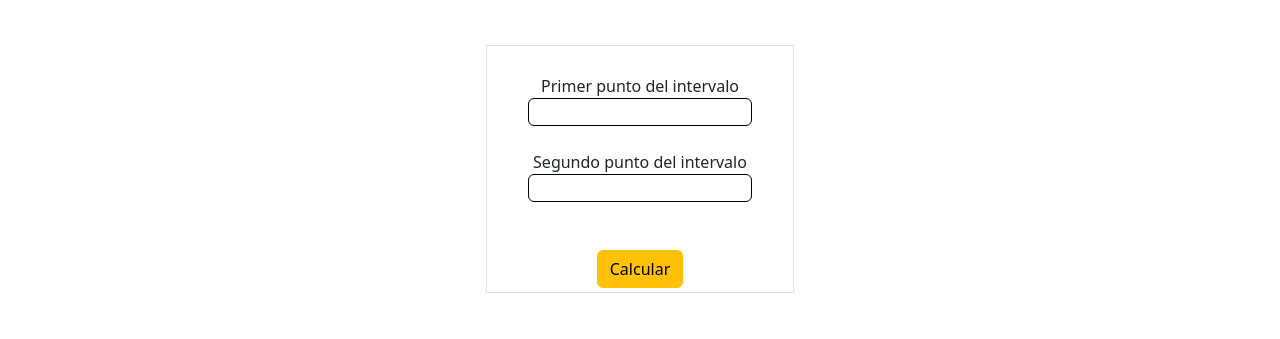
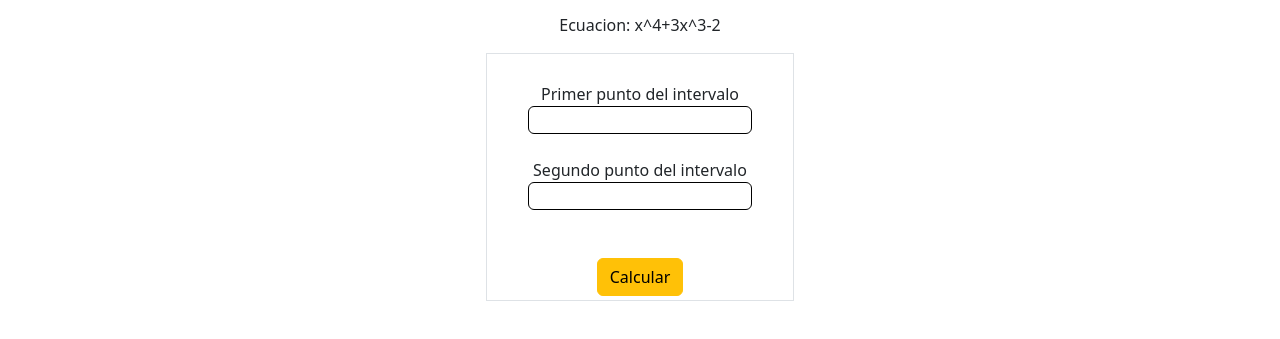
Before and after one commit to JDonquis/Ceconomi, a website: page index.html in a window 1280 px wide. Shown: the part 709-1048 px from the top of the page. Drawn offline with nearby package versions, Linux system fonts and the light colour scheme.

Commit message:
Añadiendo la ecuacion en el index para que se muestre

```diff
--- a/index.html
+++ b/index.html
@@ -54,7 +54,11 @@
 
 		</div>
 
-		<div class=" border h-form w-25 m-auto mt-5 h-100 p-1">
+		<p class="text-center">Ecuacion: x^4+3x^3-2</p>
+
+		<div class=" border h-form w-25 m-auto mt-3 h-100 p-1">
+
+
 
 			<form action="" class="text-center">
 
```
